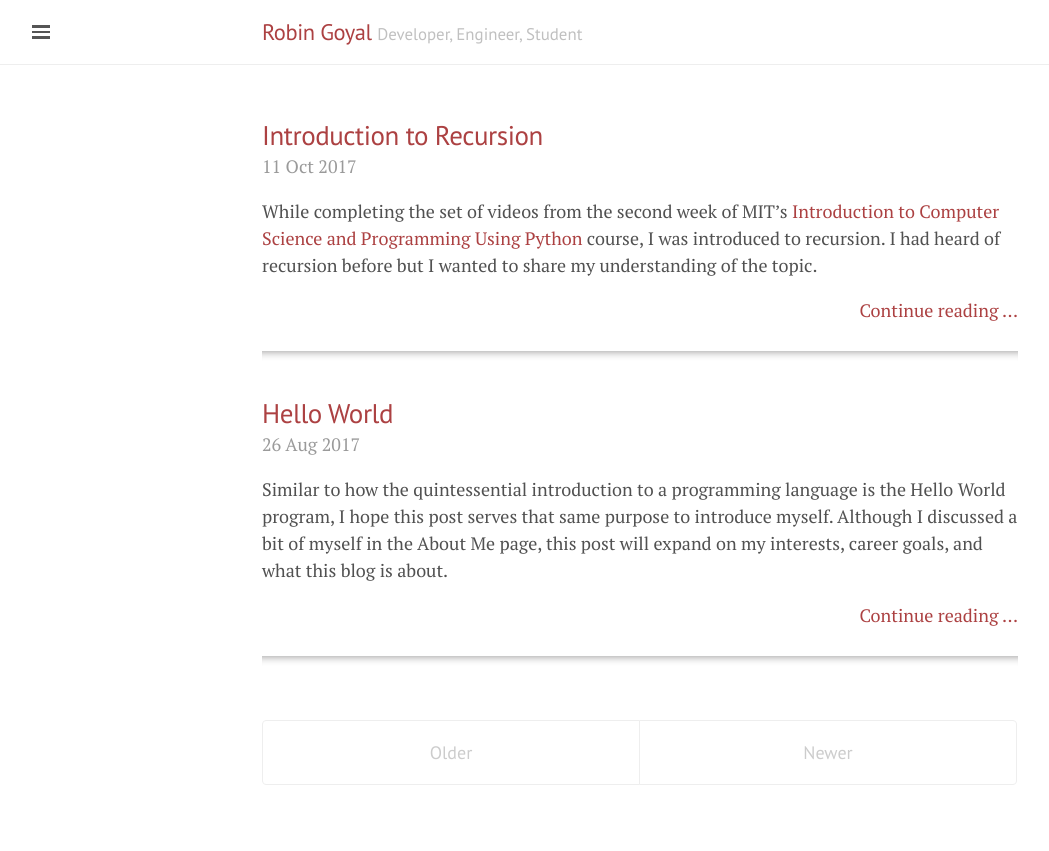
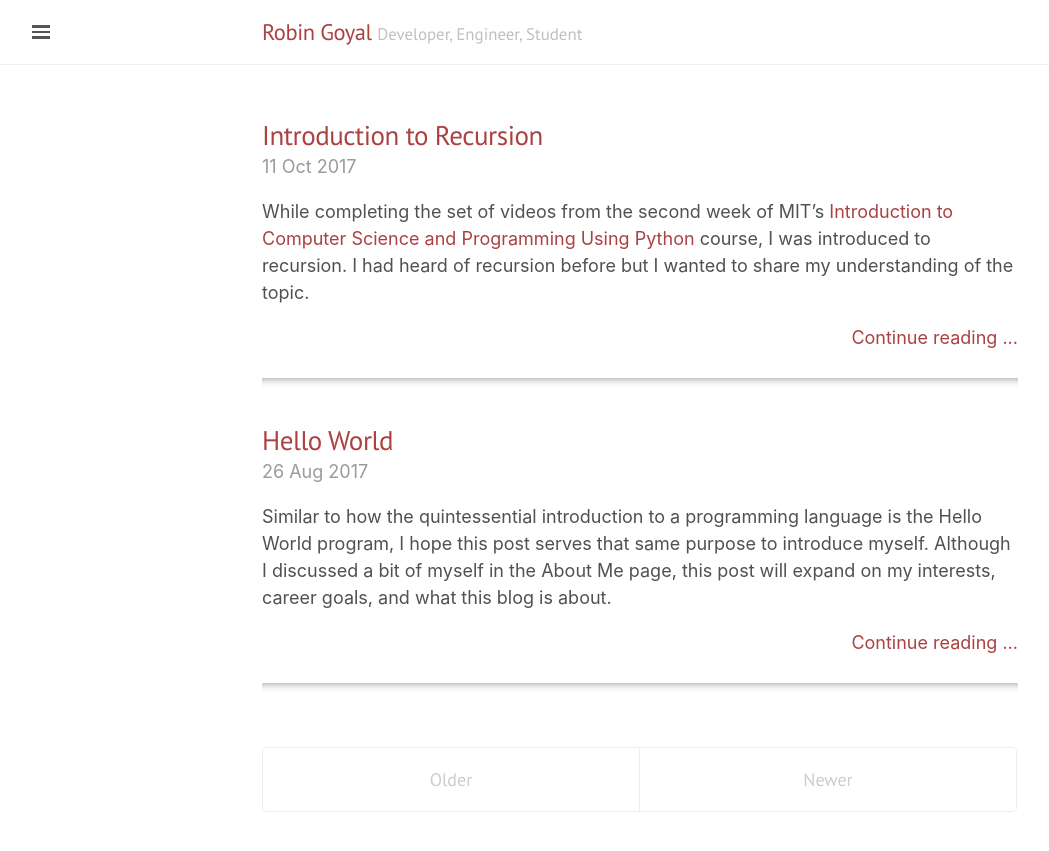
Before and after one commit to robgoyal/robgoyal.github.io, a Jekyll site: the page built from index.html, in a window 1280 px wide. Shown: the top 851 px of the page, without its empty margins (0-1049 px from the left). Built offline with Jekyll 4.4.1, drawn with Linux system fonts in a browser that asks for light colours; nearby versions of some CDN libraries; the list of posts is cut into pages by our own code.

Commit message:
Added todo to gitignore, bootstrap css and dependent js files

```diff
--- a/_includes/head.html
+++ b/_includes/head.html
@@ -2,6 +2,7 @@
   <link href="http://gmpg.org/xfn/11" rel="profile">
   <meta http-equiv="X-UA-Compatible" content="IE=edge">
   <meta http-equiv="content-type" content="text/html; charset=utf-8">
+  <meta name="viewport" content="width=device-width, initial-scale=1, shrink-to-fit=no">
 
   <!-- Meta tags for SEO -->
   <meta itemprop="description" name="description" content="{% if page.description %}{{ page.description | truncate: 160 }}{% else %}{{ site.description | truncate: 160  }}{% endif %}"/>
@@ -28,6 +29,9 @@
     {% endif %}
   </title>
 
+  <!-- Bootstrap CSS -->
+  <link rel="stylesheet" href="https://maxcdn.bootstrapcdn.com/bootstrap/4.0.0-beta/css/bootstrap.min.css" integrity="sha384-/Y6pD6FV/Vv2HJnA6t+vslU6fwYXjCFtcEpHbNJ0lyAFsXTsjBbfaDjzALeQsN6M" crossorigin="anonymous">
+
   <!-- CSS -->
   <link rel="stylesheet" href="{{ site.baseurl }}/public/css/main.css">
   <link rel="stylesheet" href="{{ site.baseurl }}/public/css/form.css">
@@ -48,5 +52,4 @@
 
   <!-- RSS -->
   <link rel="alternate" type="application/rss+xml" title="RSS" href="/atom.xml">
-
 </head>
--- a/_layouts/default.html
+++ b/_layouts/default.html
@@ -45,5 +45,8 @@
         }, false);
       })(document);
     </script>
+    <script src="https://code.jquery.com/jquery-3.2.1.slim.min.js" integrity="sha384-KJ3o2DKtIkvYIK3UENzmM7KCkRr/rE9/Qpg6aAZGJwFDMVNA/GpGFF93hXpG5KkN" crossorigin="anonymous"></script>
+    <script src="https://cdnjs.cloudflare.com/ajax/libs/popper.js/1.11.0/umd/popper.min.js" integrity="sha384-b/U6ypiBEHpOf/4+1nzFpr53nxSS+GLCkfwBdFNTxtclqqenISfwAzpKaMNFNmj4" crossorigin="anonymous"></script>
+    <script src="https://maxcdn.bootstrapcdn.com/bootstrap/4.0.0-beta/js/bootstrap.min.js" integrity="sha384-h0AbiXch4ZDo7tp9hKZ4TsHbi047NrKGLO3SEJAg45jXxnGIfYzk4Si90RDIqNm1" crossorigin="anonymous"></script>
   </body>
 </html>
```
Also changed, not shown: 1 other file.
